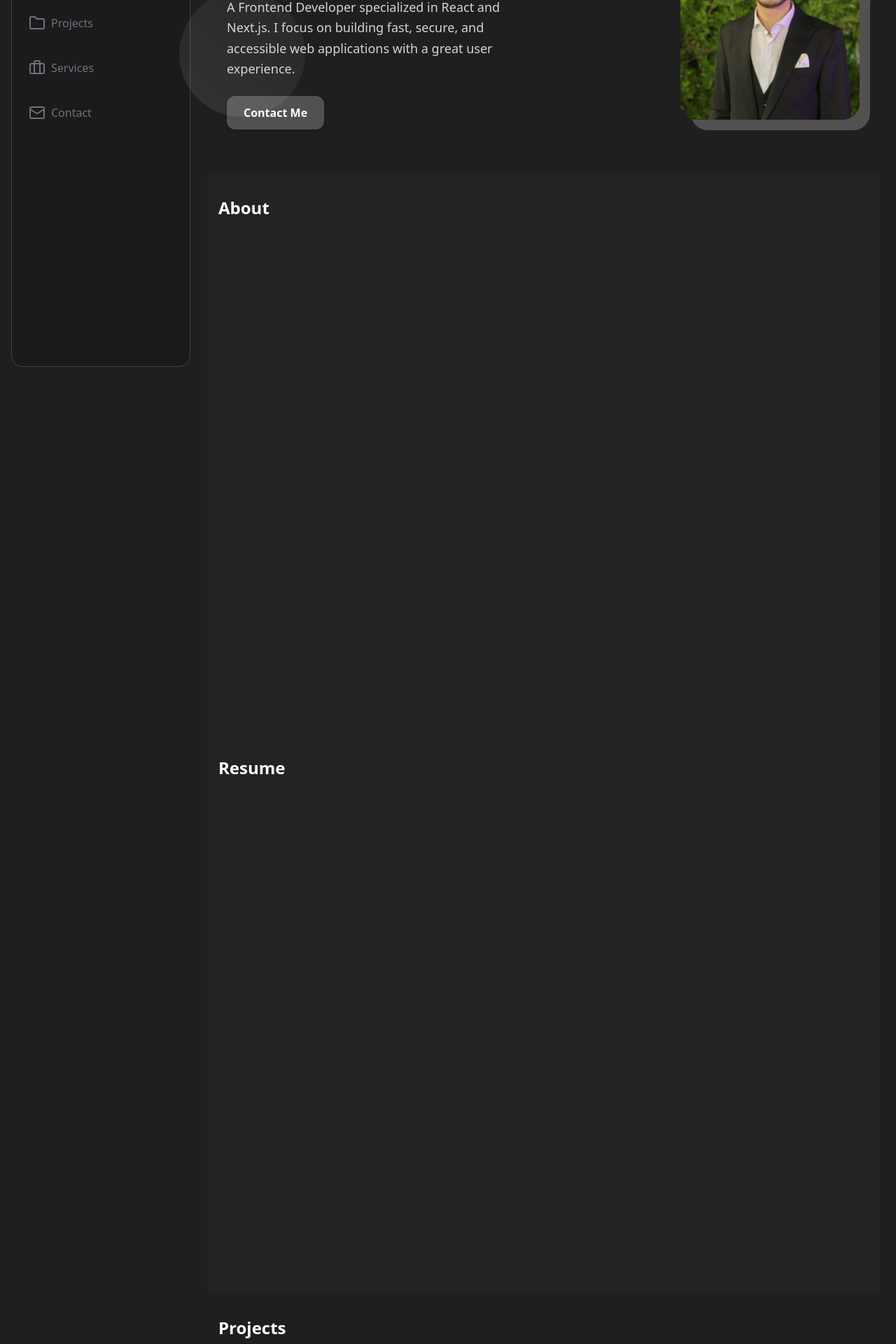
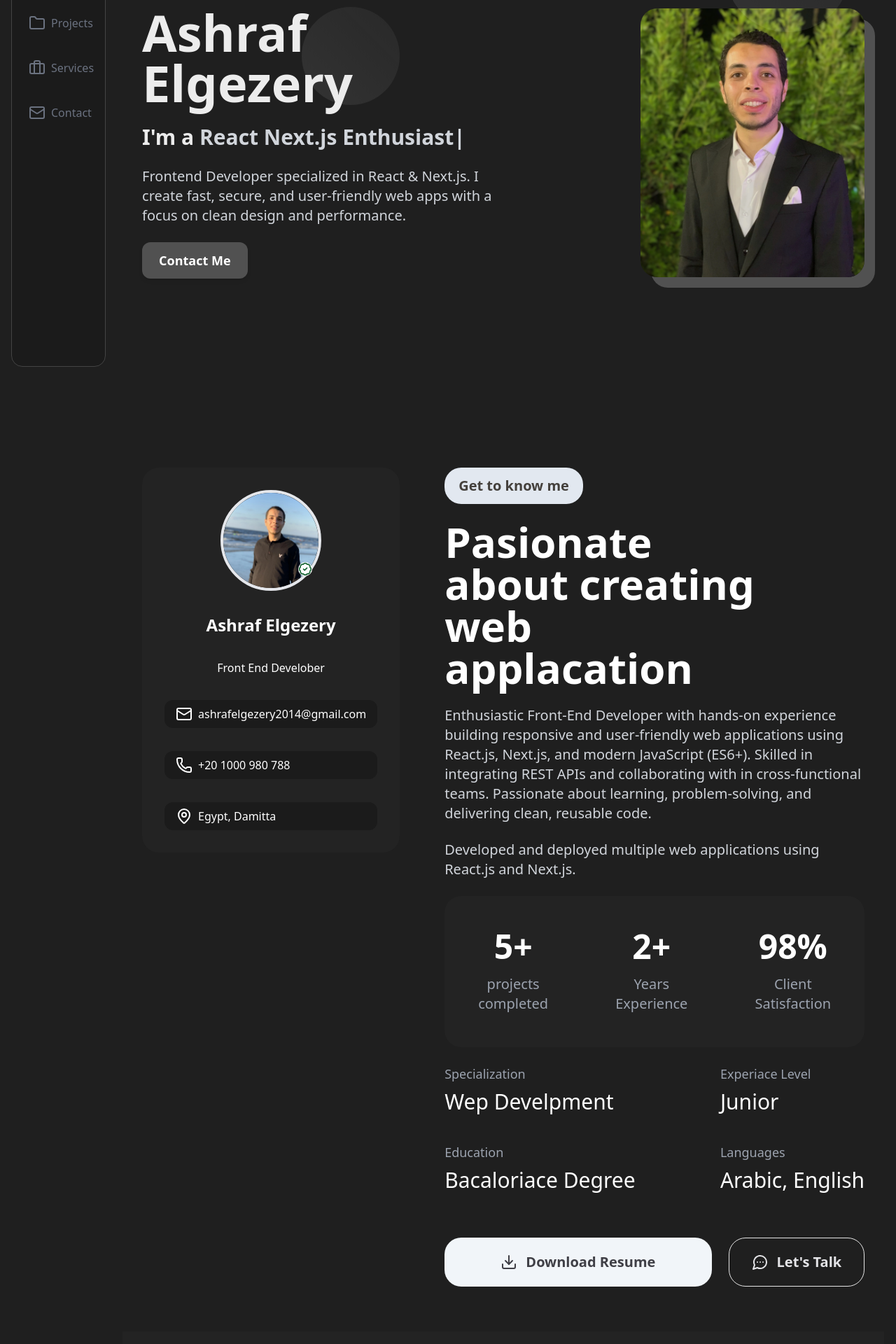
Before and after one commit to ashraf-walid/Ashraf-Portfolio, a Next.js app: page / in a window 1280 px wide. Shown: the part 220-2140 px from the top of the page at 70% size. Built offline with nearby package versions, Linux system fonts and the light colour scheme.

Commit message:
update 1

```diff
--- a/src/app/components/SideMenu.jsx
+++ b/src/app/components/SideMenu.jsx
@@ -38,7 +38,7 @@ export default function SideMenu() {
         });
       },
       {
-        threshold: 0.6, // become active when ~60% in view
+        threshold: 0.5, // become active when ~50% in view
       }
     );
 
@@ -62,7 +62,7 @@ export default function SideMenu() {
 
   return (
     <nav
-      className="flex flex-col gap-y-2 px-4 justify-start sticky w-1/5 h-[90vh] top-6 bg-sideMenu ml-4 rounded-2xl border border-sideMenuHover"
+      className="hidden md:flex flex-col gap-y-2 px-4 justify-start sticky w-1/5 h-[90vh] top-6 bg-sideMenu ml-4 rounded-2xl border border-sideMenuHover"
       aria-label="Section navigation"
       role="navigation"
     >
--- a/src/app/components/motion.jsx
+++ b/src/app/components/motion.jsx
@@ -1,7 +1,7 @@
 export default function Animate({ size = 80, className = "" }) {
   return (
     <div
-      className={`bg-motion rounded-full ${className}`}
+      className={`bg-motion rounded-full z-50 ${className}`}
       style={{ width: size, height: size }}
       aria-hidden="true"
     />
--- a/src/app/components/sections/AboutSection.jsx
+++ b/src/app/components/sections/AboutSection.jsx
@@ -1,8 +1,103 @@
+import { BadgeCheck, Mail, Phone, MapPin, Download, MessageCircleMore } from "lucide-react";
+import Image from "next/image";
+
 export default function AboutSection() {
   return (
-    <section id="about" className="h-screen bg-surface">
-      <div className="container mx-auto px-4 py-8">
-        <h2 className="text-2xl font-semibold">About</h2>
+    <section id="about" className="min-h-screen flex gap-16 px-7 py-16">
+      {/* Card */}
+      <div className="relative max-h-[550px] w-[75%] bg-[#232323] rounded-3xl flex flex-col justify-between items-center gap-2 p-8">
+        <Image
+          src="/profile/profile-2.jpg"
+          alt="Profile photo"
+          className=" w-28 h-28 md:w-36 md:h-36 rounded-full object-cover border-4"
+          width={200}
+          height={200}
+        />
+        {/* BadgeCheck */}
+        <div className="absolute right-[125px] top-[135px] flex justify-center items-center w-5 h-5 rounded-full bg-white ">
+          <BadgeCheck className="text-green-800 font-extrabold" />
+        </div>
+        <h2 className="text-2xl font-bold">Ashraf Elgezery</h2>
+        <h3 className="text-base font-medium">Front End Develober</h3>
+        <div className="bg-[#1b1b1b] w-full rounded-xl px-4 py-2 flex gap-2 text-base"> <Mail /> ashrafelgezery2014@gmail.com </div>
+        <div className="bg-[#1b1b1b] w-full rounded-xl px-4 py-2 flex gap-2 text-base"> <Phone /> +20 1000 980 788 </div>
+        <div className="bg-[#1b1b1b] w-full rounded-xl px-4 py-2 flex gap-2 text-base"> <MapPin /> Egypt, Damitta </div>
+      </div>
+      {/* Get to know me */}
+      <div className="w-auto flex flex-col gap-6">
+        <div className="bg-slate-200 w-fit text-stone-700 font-bold text-xl px-5 py-3 rounded-3xl">Get to know me</div>
+        <div className="text-6xl max-w-[470px] font-bold">Pasionate about creating web applacation</div>
+        <div className="text-xl text-gray-300">
+          Enthusiastic Front-End Developer with hands-on experience building responsive and user-friendly web
+          applications using React.js, Next.js, and modern JavaScript (ES6+). Skilled in integrating REST
+          APIs and collaborating with in cross-functional teams. Passionate about learning, problem-solving, and
+          delivering clean, reusable code.
+        </div>
+        <div className="text-xl text-gray-300">
+          Developed and deployed multiple web applications using React.js and Next.js.
+        </div>
+        <div className="flex bg-[#232323] p-12 justify-between rounded-3xl">
+          <div className="text-center">
+            <div className="text-5xl font-bold mb-4">5+</div>
+            <div className="text-gray-400 text-xl">projects</div>
+            <div className="text-gray-400 text-xl">completed</div>
+          </div>
+
+          <div className="text-center">
+            <div className="text-5xl font-bold mb-4">2+</div>
+            <div className="text-gray-400 text-xl">Years</div>
+            <div className="text-gray-400 text-xl">Experience</div>
+          </div>
+
+          <div className="text-center">
+            <div className="text-5xl font-bold mb-4">98%</div>
+            <div className="text-gray-400 text-xl">Client</div>
+            <div className="text-gray-400 text-xl">Satisfaction</div>
+          </div>
+        </div>
+        {/* Details */}
+        <div className="flex justify-between w-[600px]">
+          {/* coulm One */}
+          <div className="">
+            <div className="text-gray-400 text-lg mb-2">
+              Specialization
+            </div>
+            <div className="text-3xl mb-10">
+              Wep Develpment
+            </div>
+
+            <div className="text-gray-400 text-lg mb-2">
+              Education
+            </div>
+            <div className="text-3xl">
+              Bacaloriace Degree
+            </div>
+          </div>
+          {/* coulm Two */}
+          <div className="">
+            <div className="text-gray-400 text-lg mb-2">
+              Experiace Level
+            </div>
+            <div className="text-3xl mb-10">
+              Junior
+            </div>
+
+            <div className="text-gray-400 text-lg mb-2">
+              Languages
+            </div>
+            <div className="text-3xl">
+              Arabic, English
+            </div>
+          </div>
+        </div>
+        <div className="flex mt-10 gap-6 w-[600px]">
+          <button className="bg-slate-100 px-8 py-5 rounded-3xl flex gap-3 text-xl font-bold text-zinc-700 justify-center items-center flex-1">
+            <Download/> Download Resume
+          </button>
+          <button className="px-8 py-5 rounded-3xl flex gap-3 text-xl font-bold text-zinc-200 border bourder-2 border-neutral-200 justify-center items-center flex-2">
+            <MessageCircleMore/> Let's Talk
+          </button>
+        </div>
       </div>
     </section>
   );
--- a/src/app/components/sections/HomeSection.jsx
+++ b/src/app/components/sections/HomeSection.jsx
@@ -7,17 +7,17 @@ export default function HomeSection() {
   return (
     <section
       id="home"
-      className="grid grid-cols-1 md:grid-cols-2 items-center gap-8 px-7 py-16"
+      className="grid grid-cols-1 md:grid-cols-2 items-center gap-8 px-4 sm:px-6 md:px-7 py-12 md:py-16 min-h-screen relative overflow-hidden"
       aria-label="Home Section"
     >
-      <Animate size={220} className="top-16 right-6" />
-      <Animate size={180} className="top-52 left-64" />
+      <Animate size={180} className="top-8 right-8 md:top-16 md:right-12" />
+      <Animate size={140} className="top-40 left-8 md:top-52 md:left-64" />
       {/* Left Side: Text */}
-      <div className="space-y-6 text-center md:text-left">
-        <h1 className="text-4xl md:text-5xl font-bold text-gray-100">
-          <span className="text-accent">Ashraf Elgezery</span>
+      <div className="space-y-4 sm:space-y-6 text-center md:text-left z-10">
+        <h1 className="text-4xl sm:text-5xl md:text-6xl lg:text-7xl font-bold text-accent">
+          Ashraf Elgezery
         </h1>
-        <h2 className="text-xl md:text-2xl font-semibold text-gray-300">
+        <h2 className="text-xl sm:text-2xl md:text-3xl font-semibold text-gray-300">
           <span className="text-accent">I'm a </span>
           <ReactTyped
             strings={[
@@ -31,22 +31,21 @@ export default function HomeSection() {
             loop
           />
         </h2>
-        <p className="text-lg text-gray-300 leading-relaxed">
-          A Frontend Developer specialized in React and Next.js.
-          I focus on building fast, secure, and accessible web applications
-          with a great user experience.
+        <p className="text-lg sm:text-xl text-gray-300 leading-relaxed max-w-[470px] md:max-w-[600px] mx-auto md:mx-0">
+          Frontend Developer specialized in React & Next.js. I create fast, secure, and user-friendly web apps with a focus on clean design and performance.
         </p>
-        <button className="px-6 py-3 bg-[#515151] hover:bg-[#393939] font-semibold rounded-xl shadow-md text-white focus:ring-2 focus:ring-accent focus:outline-none duration-500 transition">
-          Contact Me
-        </button>
+        <a href={`#contact`} className="inline-block px-6 py-3 mt-8 sm:mt-12 md:mt-16 text-lg bg-[#515151] hover:bg-[#393939] font-semibold rounded-xl shadow-md text-white focus:ring-2 focus:ring-accent focus:outline-none duration-500 transition">
+           Contact Me
+        </a>
       </div>
 
       {/* Right Side: Image */}
-      <div className="flex justify-center md:justify-end z-50">
+      <div className="flex justify-center md:justify-end z-10">
         <Image
           src="/profile/profile-1.webp"
+          priority
           alt="Profile photo"
-          className="w-48 h-48 md:w-64 md:h-72 rounded-3xl object-cover shadow-[15px_15px_0px_rgb(81,81,81)]"
+          className="w-48 h-48 sm:w-64 sm:h-64 md:w-72 md:h-80 lg:w-80 lg:h-96 rounded-3xl object-cover shadow-[15px_15px_0px_rgb(81,81,81)]"
           width={400}
           height={400}
         />
```
Also changed, not shown: public/profile/profile-2.jpg (added).
